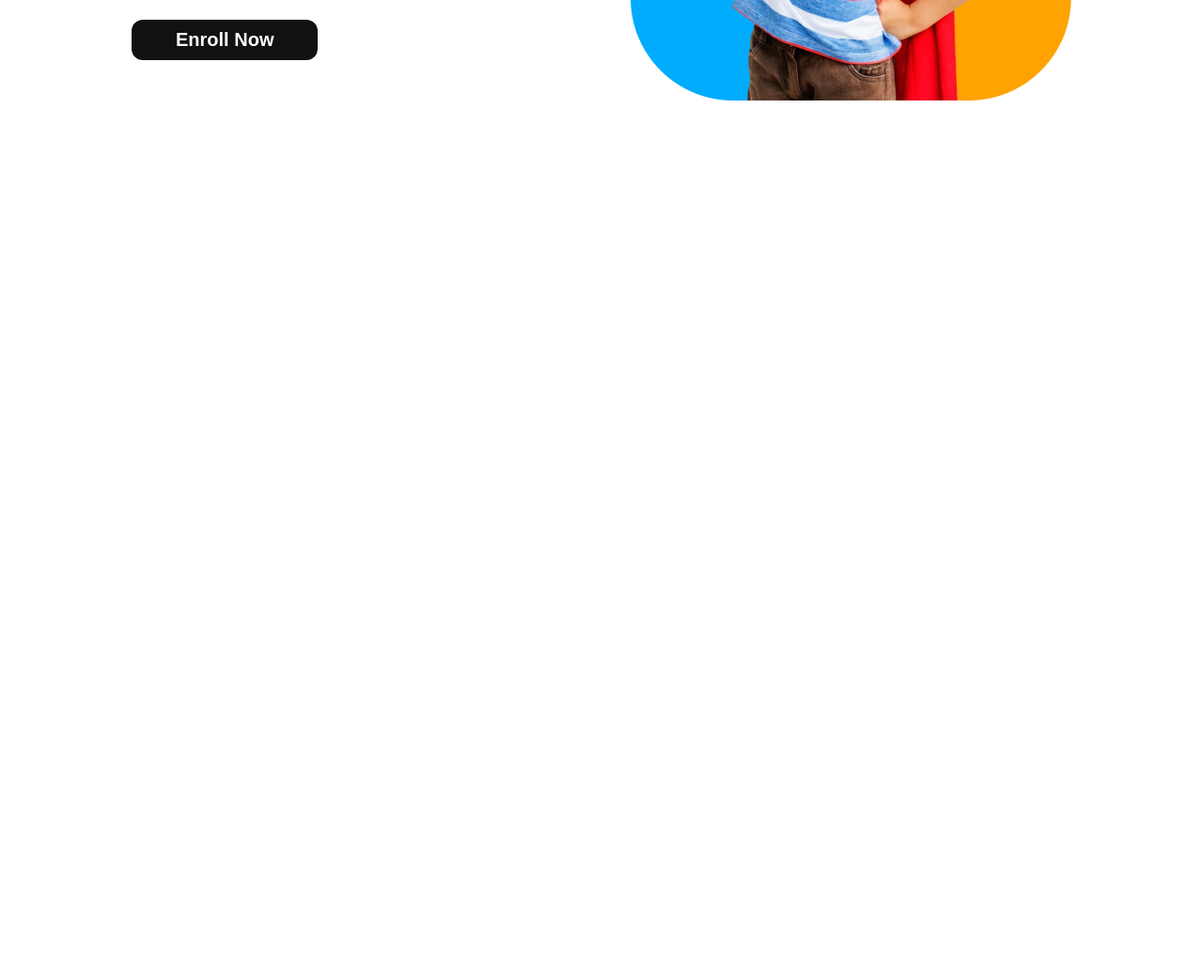
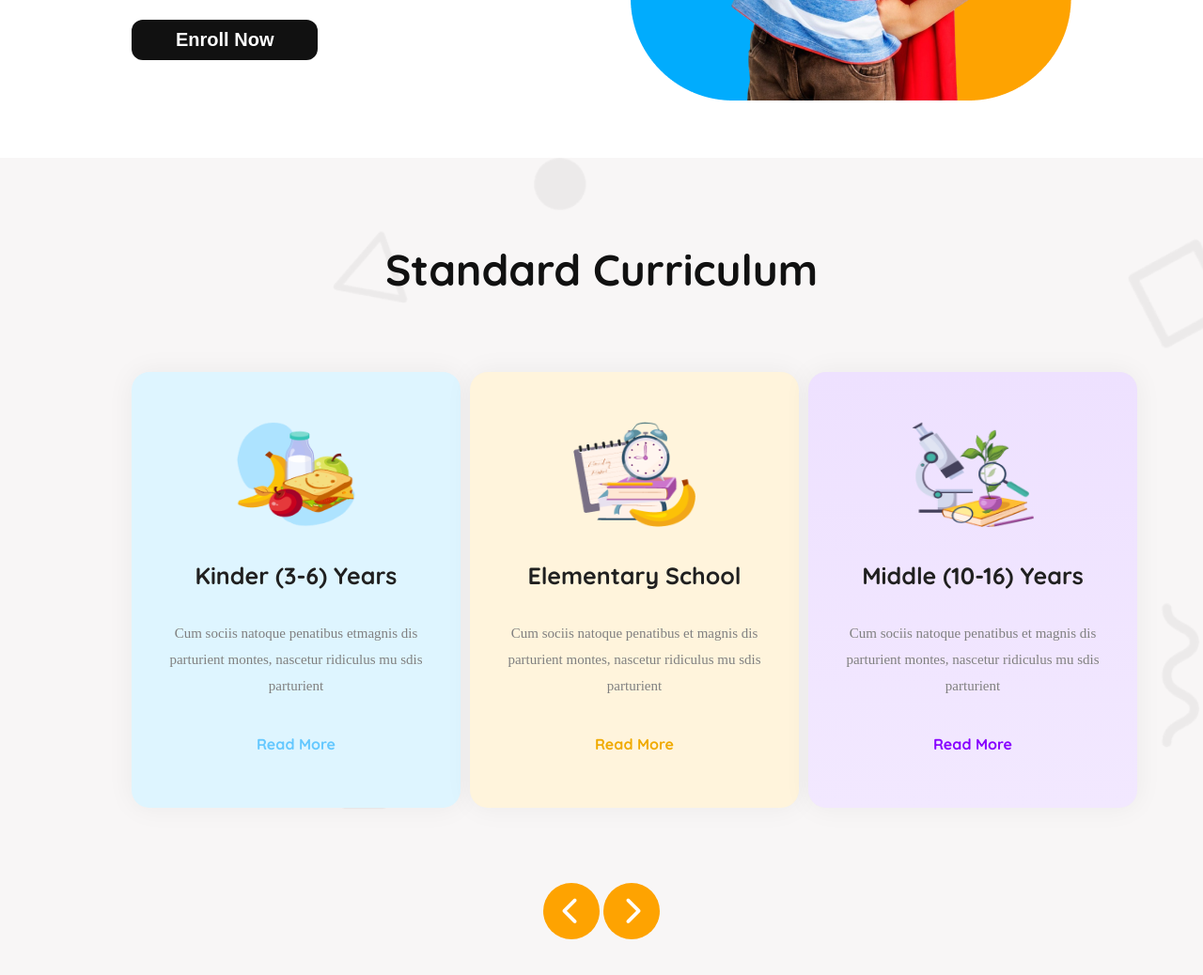
Before and after one commit to Mithun-Roy-Hash/B11-A2-Kids-School-Website, a plain HTML site: page index.html in a window 1280 px wide. Shown: the part 550-1588 px from the top of the page at 94% size. Before the commit the page ends 826 px from the top, so only its background shows below. Drawn offline with nearby package versions, Linux system fonts and the light colour scheme.

Commit message:
add curriculum section

```diff
--- a/index.html
+++ b/index.html
@@ -5,7 +5,7 @@
     <meta name="viewport" content="width=device-width, initial-scale=1.0">
     <title>B11-A2-Kids-School-Website</title>
     <!-- google icons -->
-    <link rel="stylesheet" href="https://fonts.googleapis.com/css2?family=Material+Symbols+Outlined:opsz,wght,FILL,GRAD@20..48,100..700,0..1,-50..200&icon_names=menu" />
+    <link rel="stylesheet" href="https://fonts.googleapis.com/css2?family=Material+Symbols+Outlined:opsz,wght,FILL,GRAD@20..48,100..700,0..1,-50..200&icon_names=menu"/>
     <link rel="stylesheet" href="./styles/kids-school.css">
 </head>
 <body class="quicksand-normal">
@@ -51,7 +51,50 @@
 
     <!-- main section start here -->
         <main>
+            <!-- curriculum container start here -->
+             <section class="curriculum-container" style="background-image: url(./assets/bg.png); background-repeat: no-repeat; background-size: cover; background-color: rgb(248, 246, 246);">
+                <h2>Standard Curriculum</h2>
+                <div class="curriculum-card-container">
+                    <div class="curriculum-card" id="curriculum-card-1">
+                        <img src="./assets/kinder.png" alt="card picture">
+                        <h3>Kinder (3-6) Years</h3>
+                        <p class="raleway-normal">
+                            Cum sociis natoque penatibus etmagnis
+                            dis parturient montes, nascetur ridiculus
+                            mu sdis parturient
+                        </p>
+                        <a href="#" id="curriculum-link-1">Read More</a>
+                    </div>
+                    <div class="curriculum-card" id="curriculum-card-2">
+                        <img src="./assets/elementary.png" alt="card picture">
+                        <h3>Elementary School</h3>
+                        <p class="raleway-normal">
+                            Cum sociis natoque penatibus et magnis
+                            dis parturient montes, nascetur ridiculus
+                            mu sdis parturient
+                        </p>
+                        <a href="#" id="curriculum-link-2">Read More</a>
+                    </div>
+                    <div class="curriculum-card" id="curriculum-card-3">
+                        <img src="./assets/middle.png" alt="card picture">
+                        <h3>Middle (10-16) Years</h3>
+                        <p class="raleway-normal">
+                            Cum sociis natoque penatibus et magnis
+                            dis parturient montes, nascetur ridiculus
+                            mu sdis parturient
+                        </p>
+                        <a href="#" id="curriculum-link-3">Read More</a>
+                    </div>
+                </div>
+                <span class="arrow">
+                    <i class="fa-solid fa-chevron-left arrow-color"></i>
+                </span>
+                <span class="arrow">
+                    <i class="fa-solid fa-chevron-right arrow-color"></i>
+                </span>
 
+             </section>
+            <!-- curriculum container end here -->
         </main>
     <!-- main section end here -->
 
@@ -62,5 +105,9 @@
 
         </footer>
     <!-- footer section end here -->
+
+
+    <!-- fontawesome link here -->
+    <script src="https://kit.fontawesome.com/e79dfcf87e.js" crossorigin="anonymous"></script>
 </body>
 </html>
--- a/styles/kids-school.css
+++ b/styles/kids-school.css
@@ -136,11 +136,10 @@ nav ul li a{
 /* banner container start here */
 .banner-container{
     display: flex;
-    margin-bottom: 90px;
-}
+  }
 
 .banner-sub-container{
-    margin: 122px 50px 122px 0;
+    margin: 122px 50px 104px 0;
 }
 
 .banner-sub-container>h1{
@@ -194,6 +193,132 @@ nav ul li a{
 
 
 
+/* main section start here */
+
+/* curriculum container start here */
+.curriculum-container{
+    text-align: center;
+    padding: 90px 140px 60px 140px;
+}
+
+.curriculum-container>h2{
+    font-weight: 700px;
+    font-size: 46px;
+    color: var(--secondary-color);
+    margin-bottom: 80px;
+}
+
+.curriculum-card-container{
+    display: flex;
+    margin-bottom: 80px;
+}
+
+.curriculum-card{
+    text-align: center;
+    box-shadow: 0px 0px 28.3px 0.94px rgba(0, 0, 0, 0.05);
+    border-radius: 19px;
+    border: none;
+}
+
+#curriculum-card-1{
+    background-color: #def5ff;
+    background-image: liner-gradient(to bottom, rgba(222, 245, 255, 3), rgba(255, 255, 255, 0)), rgba(255, 255, 255, 6);
+}
+
+#curriculum-card-2{
+    background-color: #fff4dc;
+    background-image: linear-gradient(rgba(255, 244, 220, 1), rgba(255, 255, 255, 0));
+    margin: 0 10px;
+}
+
+#curriculum-card-3{
+    background-color: #f2e8ff;
+    background-image: linear-gradient(rgba(238, 225, 255, 1), rgba(255, 255, 255, 0));
+}
+
+.curriculum-card>img{
+    width: 130px;
+    height: 112px;
+    margin: 53px 110px 0 110px;
+}
+
+.curriculum-card>h3{
+    font-weight: 700px;
+    font-size: 25px;
+    color: #202020;
+    margin: 32px 0;
+}
+
+.curriculum-card>p{
+    font-weight: medium;
+    font-size: 15px;
+    line-height: 28px;
+    color: #808080;
+    margin: 0 40px 0 40px;
+
+}
+
+
+.curriculum-card>a{
+    text-decoration: none;
+    display: block;
+    font-weight: bolder;
+    font-size: 16px;
+    margin: 38px 0 58px 0;
+}
+
+#curriculum-link-1{
+    color: #64c8ff;
+}
+
+#curriculum-link-2{
+    color: #f0aa00;
+}
+
+
+#curriculum-link-3{
+    color: #8700ff;
+}
+
+.arrow{
+    display: inline-block;
+    align-content: center;
+    width: 60px;
+    height: 60px;
+    border-radius: 50%;
+    background-color: var(--tertiary-color);
+}
+
+.arrow:hover{
+    background-color: aqua;
+}
+
+.arrow-color:hover{
+    color: black;
+}
+
+.arrow-color{
+    color: white;
+    font-weight: 900px;
+    font-size: 30px;
+}
+
+
+/* curriculum container end here */
+
+
+
+
+
+
+/* main section end here */
+
+
+
+
+
+
+
 
 
 /* media query start here */
@@ -203,8 +328,7 @@ nav ul li a{
     }
 
     header{
-        padding: 12px 0 20px 0;
-        margin-bottom: 40px;
+        padding: 12px 0 0 0;
     }
 
     nav{
@@ -231,40 +355,46 @@ nav ul li a{
     .banner-container{
         flex-direction: column-reverse;
         border-top: 1px solid var(--tertiary-color);
-        margin: 8px 0 10px 0;
+        margin: 8px 0 0 0;
     }
 
     .banner-container>img{
-        margin: 30px 16px 0 20px;
+        margin: 20px 16px 0 20px;
         width: 340px;
         height: 413px;
 
     }
 
     .banner-sub-container{
-        margin: none;
+        margin-top: 20px;
+        margin-bottom: 0;
+        width: 100%;
         text-align: center;
     }
 
     .banner-sub-container>h1{
         font-weight: 700px;
         font-size: 32px;
+        line-height: 50px;
+        padding: 0 16px;
     }
 
 
     .banner-sub-container>p{
         font-weight: 500px;
-        font-size: 14px;
+        font-size: 25px;
+        line-height: 40px;
         color: var(--secondary-color);
-        margin: 18px 0;
+        padding: 20px;
+        margin: 25px 0;
     }
 
     .btn-2{
         font-weight: 700;
-        font-size: 16px;
+        font-size: 26px;
         color: #ffffff;
         background-color: var(--secondary-color);
-        padding: 6px 24px;
+        padding: 10px 24px;
         border-radius: 8px;
         border: none;
 
@@ -272,7 +402,56 @@ nav ul li a{
 
 
 
+    .curriculum-container{
+        text-align: center;
+        padding: 80px 17px 0px 17px;
+    }
 
+
+    .curriculum-container>h2{
+        font-weight: 700px;
+        font-size: 30px;
+        color: var(--secondary-color);
+        margin-bottom: 30px;
+    }
+
+    .curriculum-card-container{
+        flex-direction: column;
+        row-gap: 30px;
+        margin-bottom: 0;
+    }
+
+
+    .curriculum-card>img{
+        width: 92px;
+        height: 92px;
+        margin: 53px 130px 0 130px;
+    }
+
+    .curriculum-card>h3{
+        font-size: 22px;
+        margin: 22px 0;
+    }
+
+    .curriculum-card>p{
+        font-size: 26px;
+        line-height: 30px;
+        color: #808080;
+        margin: 0 80px 0 80px;
+
+    }
+
+
+
+    .curriculum-card>a{
+    font-weight: bold;
+    font-size: 26px;
+    margin: 22px 0 36px 0;
+    }
+
+    .arrow{
+        display: none;
+    }
 
 }
 
```
